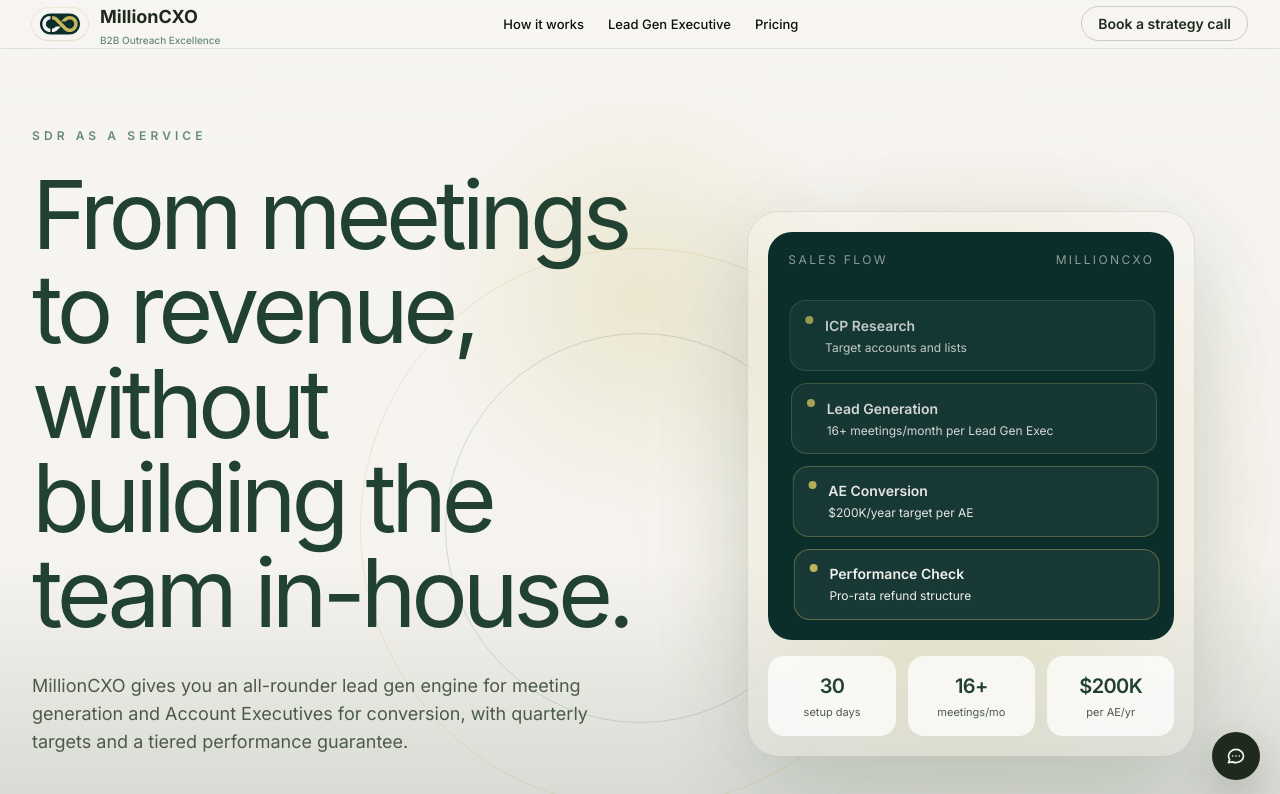
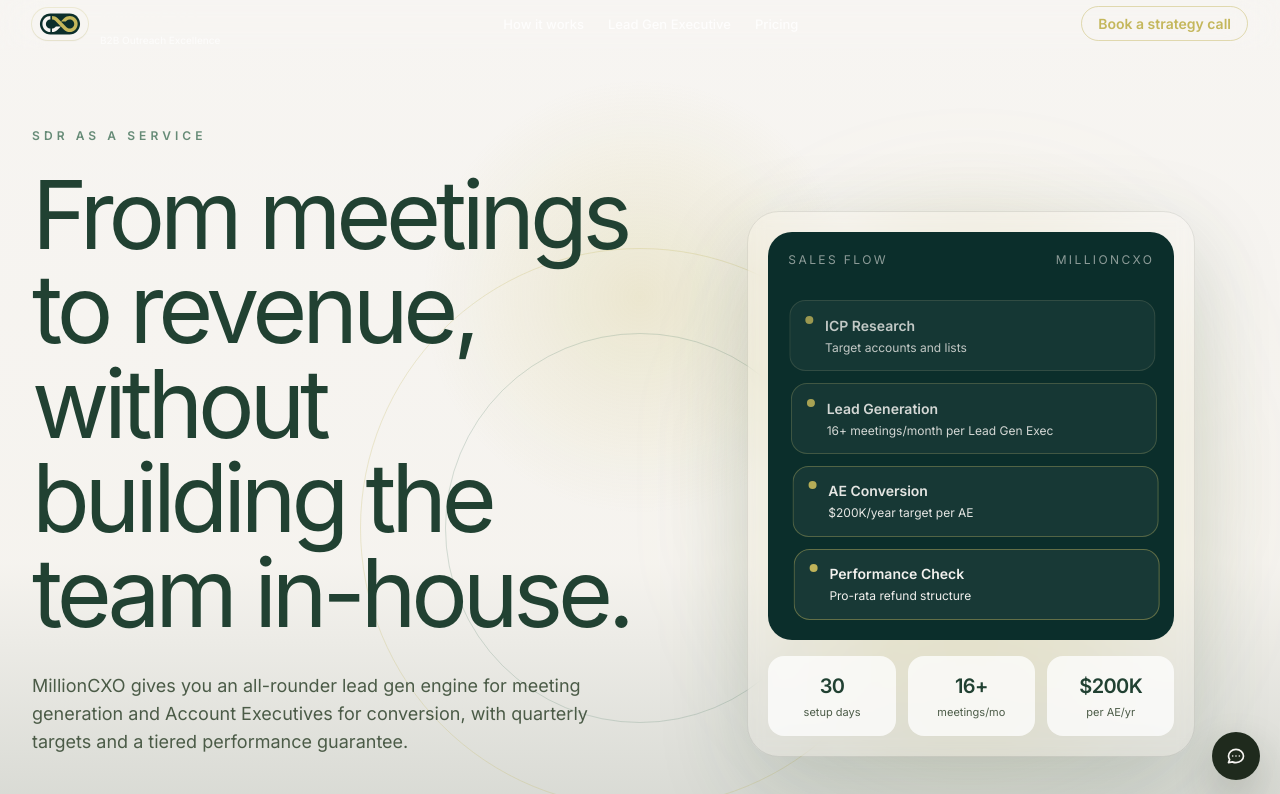
Before and after one commit to millioncxo/millioncxo, a Next.js app: page / in a window 1280 px wide. Shown: the top 794 px of the page. Built offline with nearby package versions, Linux system fonts and the light colour scheme.

Commit message:
Refine lead gen page navigation and copy

```diff
--- a/src/app/about/page.tsx
+++ b/src/app/about/page.tsx
@@ -46,7 +46,7 @@
                 </div>
 
                 <div className="flex flex-col sm:flex-row gap-4">
-                  <Link href="/services" className="btn-primary text-lg px-8 py-4">
+                  <Link href="/#how-it-works" className="btn-primary text-lg px-8 py-4">
                     See How We Work
                   </Link>
                   <Link href="/contact" className="btn-outline text-lg px-8 py-4">
@@ -377,8 +377,8 @@
               <Link href="/contact" className="btn-primary text-lg px-10 py-4">
                 Start Your Journey
               </Link>
-              <Link href="/services" className="btn-outline text-lg px-10 py-4">
-                View Our Services
+              <Link href="/lead-gen-executive" className="btn-outline text-lg px-10 py-4">
+                Lead Gen Executive
               </Link>
             </div>
           </div>
--- a/src/app/lead-gen-executive/opengraph-image.tsx
+++ b/src/app/lead-gen-executive/opengraph-image.tsx
@@ -16,7 +16,7 @@
         metrics={[
           ['5,000', 'InMails/month'],
           ['30', 'emails/day'],
-          ['8', 'meetings/month guarantee'],
+          ['16', 'meetings/month guarantee'],
         ]}
       />
     ),
--- a/src/app/lead-gen-executive/page.tsx
+++ b/src/app/lead-gen-executive/page.tsx
@@ -4,11 +4,11 @@
 export const metadata: Metadata = {
   title: 'All-Rounder Lead Gen Executive | MillionCXO',
   description:
-    'One trained MillionCXO Lead Gen Executive for LinkedIn and email outreach, with 5,000 InMails per month, 30 personalised emails per day and an 8 meetings/month minimum guarantee.',
+    'One trained MillionCXO Lead Gen Executive for LinkedIn and email outreach, with 5,000 InMails per month, 30 personalised emails per day and a 16 meetings/month minimum guarantee.',
   openGraph: {
     title: 'All-Rounder Lead Gen Executive | MillionCXO',
     description:
-      'Deploy one trained Lead Gen Executive for LinkedIn and email outreach, daily reporting and a minimum 8 meetings/month guarantee.',
+      'Deploy one trained Lead Gen Executive for LinkedIn and email outreach, daily reporting and a minimum 16 meetings/month guarantee.',
     url: 'https://millioncxo.com/lead-gen-executive',
     siteName: 'MillionCXO',
     type: 'website',
@@ -25,7 +25,7 @@
     card: 'summary_large_image',
     title: 'All-Rounder Lead Gen Executive | MillionCXO',
     description:
-      'One trained Lead Gen Executive for LinkedIn and email outreach, daily reporting and a minimum 8 meetings/month guarantee.',
+      'One trained Lead Gen Executive for LinkedIn and email outreach, daily reporting and a minimum 16 meetings/month guarantee.',
     images: ['https://millioncxo.com/lead-gen-executive/opengraph-image'],
   },
 }
--- a/src/components/ChatWidget.tsx
+++ b/src/components/ChatWidget.tsx
@@ -16,7 +16,7 @@
     ]
   },
   lead_gen_executive: {
-    text: `The **All-Rounder Lead Gen Executive** is your first trained sales hire, done by MillionCXO:\n- 5,000 InMails/month with up to 10 Sales Navigator licences\n- 30 researched personalised emails/day\n- Daily activity reports\n- Minimum 8 conducted meetings/month guaranteed\n- Typical flow around 20 meetings/month with the full setup\n- $1,200/month billed quarterly or $1,499/month billed monthly\n- First month setup is free`,
+    text: `The **All-Rounder Lead Gen Executive** is your first trained sales hire, done by MillionCXO:\n- 5,000 InMails/month with up to 10 Sales Navigator licences\n- 30 researched personalised emails/day\n- Daily activity reports\n- Minimum 16 conducted meetings/month guaranteed\n- Typical flow around 20 meetings/month with the full setup\n- $1,200/month billed quarterly or $1,499/month billed monthly\n- First month setup is free`,
     options: [
       "Book a strategy call",
       "Need full SDR service",
@@ -24,7 +24,7 @@
     ]
   },
   lead_generation: {
-    text: `For meeting generation, the **All-Rounder Lead Gen Executive** package includes:\n- Up to 10 Sales Navigator licences\n- 5,000 InMails/month\n- 30 personalised emails/day\n- Minimum 8 conducted meetings/month guaranteed\n- $1,200/month billed quarterly or $1,499/month billed monthly\n\nNeed cold calling too? A Cold Caller can be added for $300/month.`,
+    text: `For meeting generation, the **All-Rounder Lead Gen Executive** package includes:\n- Up to 10 Sales Navigator licences\n- 5,000 InMails/month\n- 30 personalised emails/day\n- Minimum 16 conducted meetings/month guaranteed\n- $1,200/month billed quarterly or $1,499/month billed monthly\n\nNeed cold calling too? A Cold Caller can be added for $300/month.`,
     options: [
       "Need to convert meetings",
       "Book a strategy call",
--- a/src/components/Footer.tsx
+++ b/src/components/Footer.tsx
@@ -61,13 +61,13 @@
             <h4 className="text-lg font-semibold">Quick Links</h4>
             <nav className="space-y-2 text-sm">
               <Link href="/" className="block text-muted-jade hover:text-golden-opal transition-colors">
-                Home
+                SDR as a Service
               </Link>
-              <Link href="/about" className="block text-muted-jade hover:text-golden-opal transition-colors">
-                About
+              <Link href="/lead-gen-executive" className="block text-muted-jade hover:text-golden-opal transition-colors">
+                Lead Gen Executive
               </Link>
-              <Link href="/services" className="block text-muted-jade hover:text-golden-opal transition-colors">
-                Services
+              <Link href="/lead-gen-executive#pricing" className="block text-muted-jade hover:text-golden-opal transition-colors">
+                Pricing
               </Link>
               <Link href="/contact" className="block text-muted-jade hover:text-golden-opal transition-colors">
                 Contact
--- a/src/components/Navigation.tsx
+++ b/src/components/Navigation.tsx
@@ -16,8 +16,29 @@
 
 export default function Navigation() {
   const [isMenuOpen, setIsMenuOpen] = useState(false)
+  const [hasScrolled, setHasScrolled] = useState(false)
   const pathname = usePathname()
   const isLeadGenPage = pathname === '/lead-gen-executive'
+  const usesDarkHeader = pathname === '/'
+  const navTheme = usesDarkHeader && !hasScrolled
+    ? {
+        shell: 'border-ivory-silk/10 bg-imperial-emerald/96',
+        brand: 'text-ivory-silk hover:opacity-90',
+        title: 'text-ivory-silk',
+        subtitle: 'text-white/65',
+        link: 'text-white/80 hover:text-golden-opal',
+        cta: 'border-golden-opal/45 text-golden-opal hover:bg-golden-opal hover:text-[#1f2a1d]',
+        menuButton: 'border-ivory-silk/20 text-ivory-silk hover:border-golden-opal/60',
+      }
+    : {
+        shell: 'border-[#1f2a1d]/10 bg-ivory-silk/96',
+        brand: 'text-[#1f2a1d] hover:opacity-85',
+        title: 'text-[#1f2a1d]',
+        subtitle: 'text-muted-jade',
+        link: 'text-[#2d3a2a]/72 hover:text-[#1f2a1d]',
+        cta: 'border-[#1f2a1d]/20 text-[#1f2a1d] hover:bg-[#1f2a1d] hover:text-ivory-silk',
+        menuButton: 'border-[#1f2a1d]/15 text-[#1f2a1d] hover:border-[#1f2a1d]/40',
+      }
   const navLinks = [
     { href: isLeadGenPage ? '/lead-gen-executive#how-it-works' : '/#model', label: 'How it works' },
     { href: '/lead-gen-executive', label: 'Lead Gen Executive' },
@@ -31,16 +52,23 @@
     }
   }, [isMenuOpen])
 
+  useEffect(() => {
+    const updateScrollState = () => setHasScrolled(window.scrollY > 32)
+    updateScrollState()
+    window.addEventListener('scroll', updateScrollState, { passive: true })
+    return () => window.removeEventListener('scroll', updateScrollState)
+  }, [pathname])
+
   return (
-    <nav className="fixed left-0 right-0 top-0 z-50 border-b border-[#1f2a1d]/10 bg-ivory-silk/96 backdrop-blur-xl">
+    <nav className={`fixed left-0 right-0 top-0 z-50 border-b backdrop-blur-xl ${navTheme.shell}`}>
       <div className="mx-auto flex h-12 max-w-7xl items-center justify-between px-4 sm:px-6 lg:px-8">
-        <Link href="/" className="flex items-center gap-3 text-[#1f2a1d] transition-opacity hover:opacity-85">
+        <Link href="/" className={`flex items-center gap-3 transition-opacity ${navTheme.brand}`}>
           <span className="flex h-8 w-14 items-center justify-center rounded-full bg-ivory-silk shadow-sm ring-1 ring-golden-opal/20">
             <LogoComponent width={42} height={26} hoverGradient={false} variant="onLight" />
           </span>
           <div className="flex flex-col justify-center leading-none">
-            <div className="text-xs font-bold text-[#1f2a1d] sm:text-sm md:text-lg">MillionCXO</div>
-            <div className="mt-1 hidden text-[8px] font-medium text-muted-jade sm:block sm:text-[10px]">
+            <div className={`text-xs font-bold sm:text-sm md:text-lg ${navTheme.title}`}>MillionCXO</div>
+            <div className={`mt-1 hidden text-[8px] font-medium sm:block sm:text-[10px] ${navTheme.subtitle}`}>
               B2B Outreach Excellence
             </div>
           </div>
@@ -51,7 +79,7 @@
             <Link
               key={link.href}
               href={link.href}
-              className="text-[12px] font-medium text-[#2d3a2a]/72 transition-colors hover:text-[#1f2a1d] lg:text-[13px]"
+              className={`text-[12px] font-medium transition-colors lg:text-[13px] ${navTheme.link}`}
             >
               {link.label}
             </Link>
@@ -64,7 +92,7 @@
             target="_blank"
             rel="noopener noreferrer"
             onClick={trackCalendly}
-            className="rounded-full border border-[#1f2a1d]/20 px-4 py-2 text-[13px] font-semibold text-[#1f2a1d] transition-colors hover:bg-[#1f2a1d] hover:text-ivory-silk lg:text-sm"
+            className={`rounded-full border px-4 py-2 text-[13px] font-semibold transition-colors lg:text-sm ${navTheme.cta}`}
           >
             Book a strategy call
           </Link>
@@ -75,7 +103,7 @@
           onClick={() => setIsMenuOpen((value) => !value)}
           aria-label={isMenuOpen ? 'Close menu' : 'Open menu'}
           aria-expanded={isMenuOpen}
-          className="relative flex h-10 w-10 items-center justify-center rounded-full border border-[#1f2a1d]/15 text-[#1f2a1d] transition-colors hover:border-[#1f2a1d]/40 md:hidden"
+          className={`relative flex h-10 w-10 items-center justify-center rounded-full border transition-colors md:hidden ${navTheme.menuButton}`}
         >
           <Menu
             className={`absolute h-5 w-5 transition-all duration-300 ${
```
Also changed, not shown: src/components/LeadGenExecutiveExperience.tsx (+4 -4 lines).
